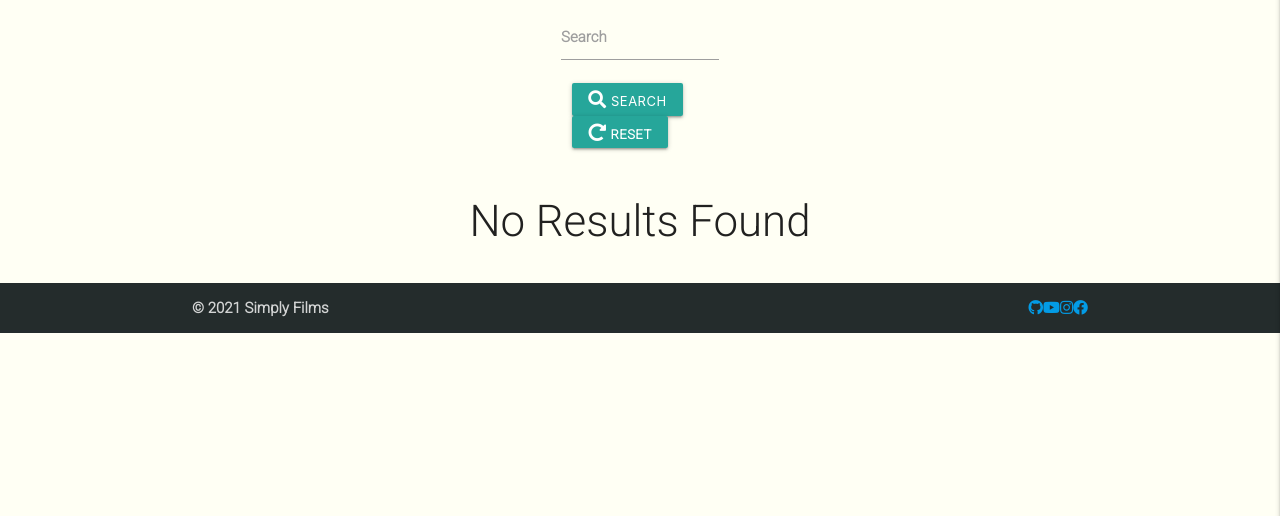
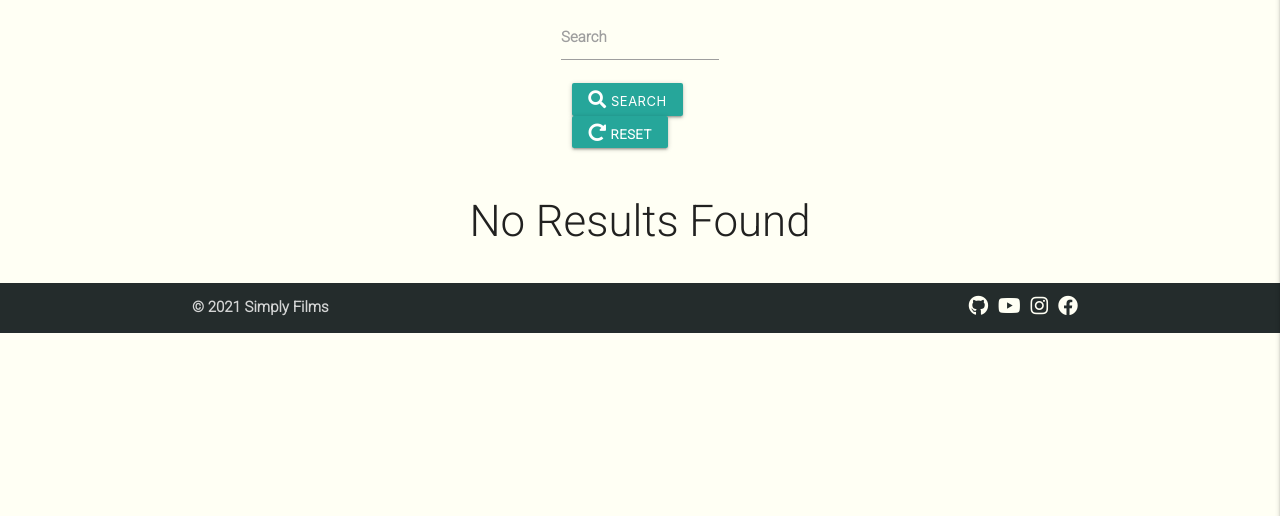
Before and after one commit to wilko90/Simply-Films, a Flask app: page / in a window 1280 px wide. Shown: the part 177-693 px from the top of the page. Run offline with Flask 2, Linux system fonts and the light colour scheme; data that the repository does not hold is empty; some libraries are stand-ins or nearby versions.

Commit message:
feat: add colour to footer socials and nav font

```diff
--- a/static/css/style.css
+++ b/static/css/style.css
@@ -47,6 +47,9 @@ nav {
     background-color:rgba(23, 24, 24, 0.747);
 }
 
+.nav-colour{
+    color:var(--white);
+}
 
 
 .container {
@@ -194,15 +197,11 @@ nav {
 
 .page-footer{
     padding-top: 0;
-    background-color:rgba(23, 24, 24, 0.747);
+    background-color: var(--slate);
 }
 
 .divider{
     background-color: var(--black);
-}
-
-.page-footer{
-    background-color: var(--slate);
 }
 
 .margin-top-large{
@@ -216,3 +215,9 @@ nav {
 .margin-top-small{
     margin-top: 20px;
 }
+
+.social{
+    font-size: 20px;
+    padding-right: 10px;
+    color: var(--white);
+}
```
